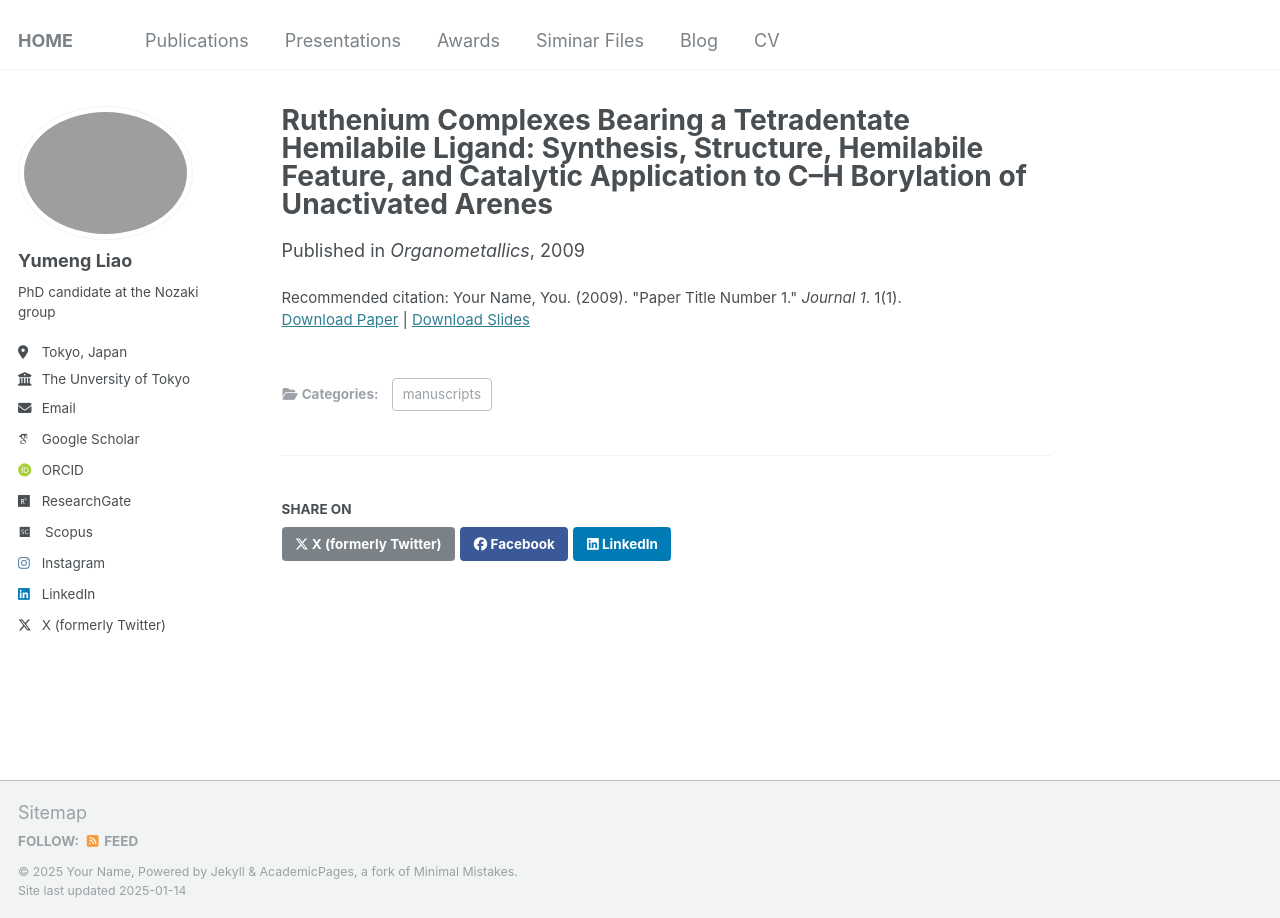
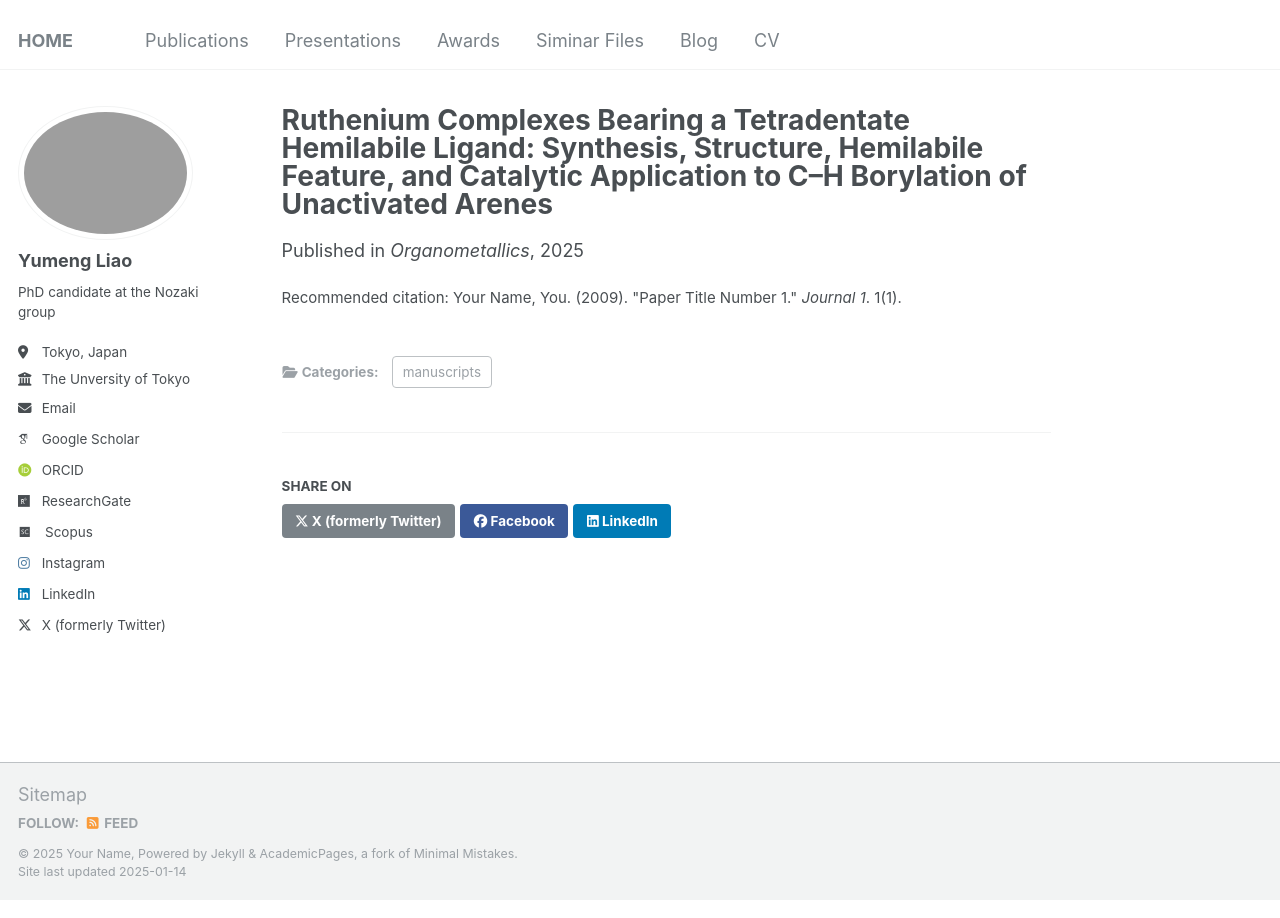
Before and after one commit to liaoym0610/academic, a Jekyll site: the page built from _publications/2009-10-01-paper-title-number-1.md, in a window 1280 px wide. Built offline with Jekyll 4.4.1, drawn with Linux system fonts in a browser that asks for light colours; some web fonts are replaced; part of the change alters nothing that is shown.

Commit message:
Update 2009-10-01-paper-title-number-1.md

```diff
--- a/_publications/2009-10-01-paper-title-number-1.md
+++ b/_publications/2009-10-01-paper-title-number-1.md
@@ -4,10 +4,8 @@ collection: publications
 category: manuscripts
 permalink: /publication/2009-10-01-paper-title-number-1
 excerpt: 'Yumeng Liao, Kohei Takahashi, and Nobuharu Iwasawa*'
-date: 2009-10-01
+date: 2025-01-13
 venue: 'Organometallics'
-slidesurl: 'http://academicpages.github.io/files/slides1.pdf'
-paperurl: 'http://academicpages.github.io/files/paper1.pdf'
 citation: 'Your Name, You. (2009). &quot;Paper Title Number 1.&quot; <i>Journal 1</i>. 1(1).'
-image: academic/images/images_large_om4c00424_0011.jpeg
+image: https://liaoym0610.github.io/academic/images/images_large_om4c00424_0011.jpeg
 ---
```
